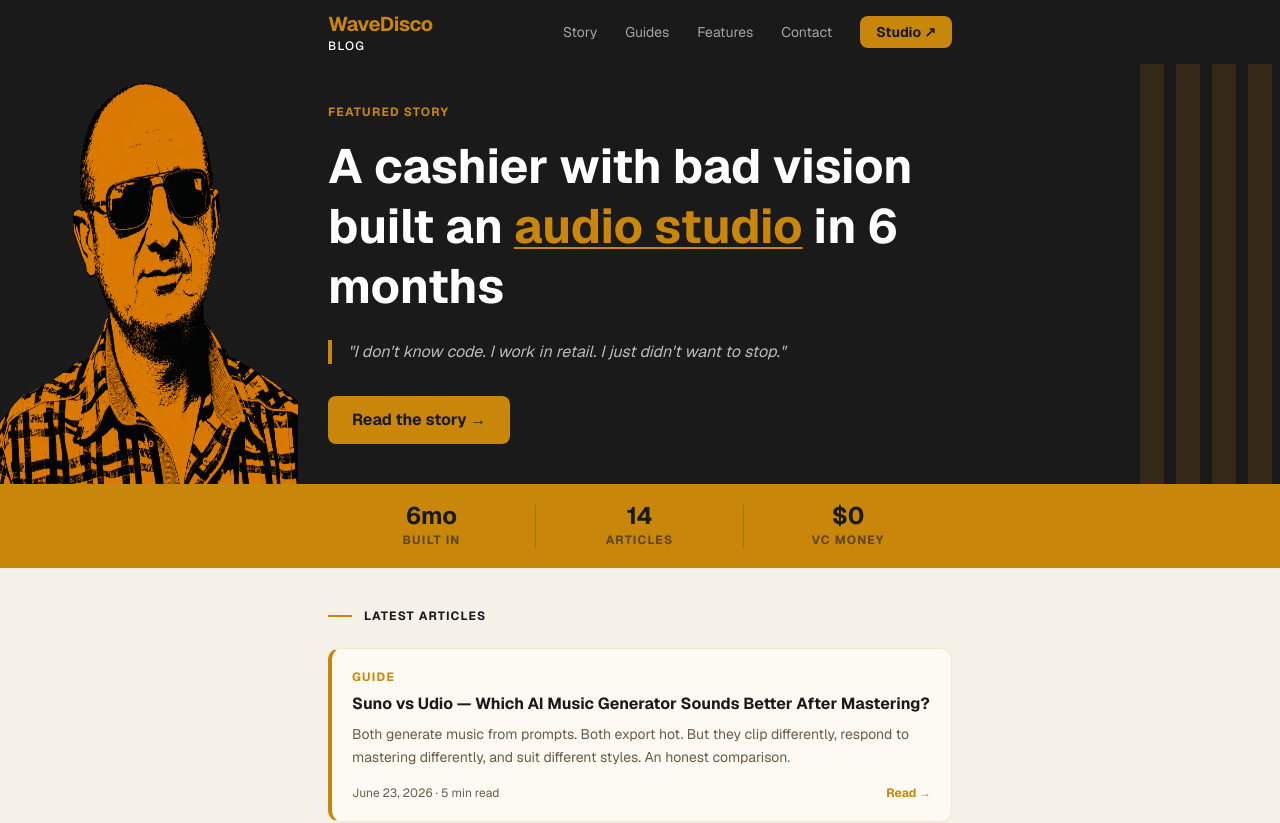
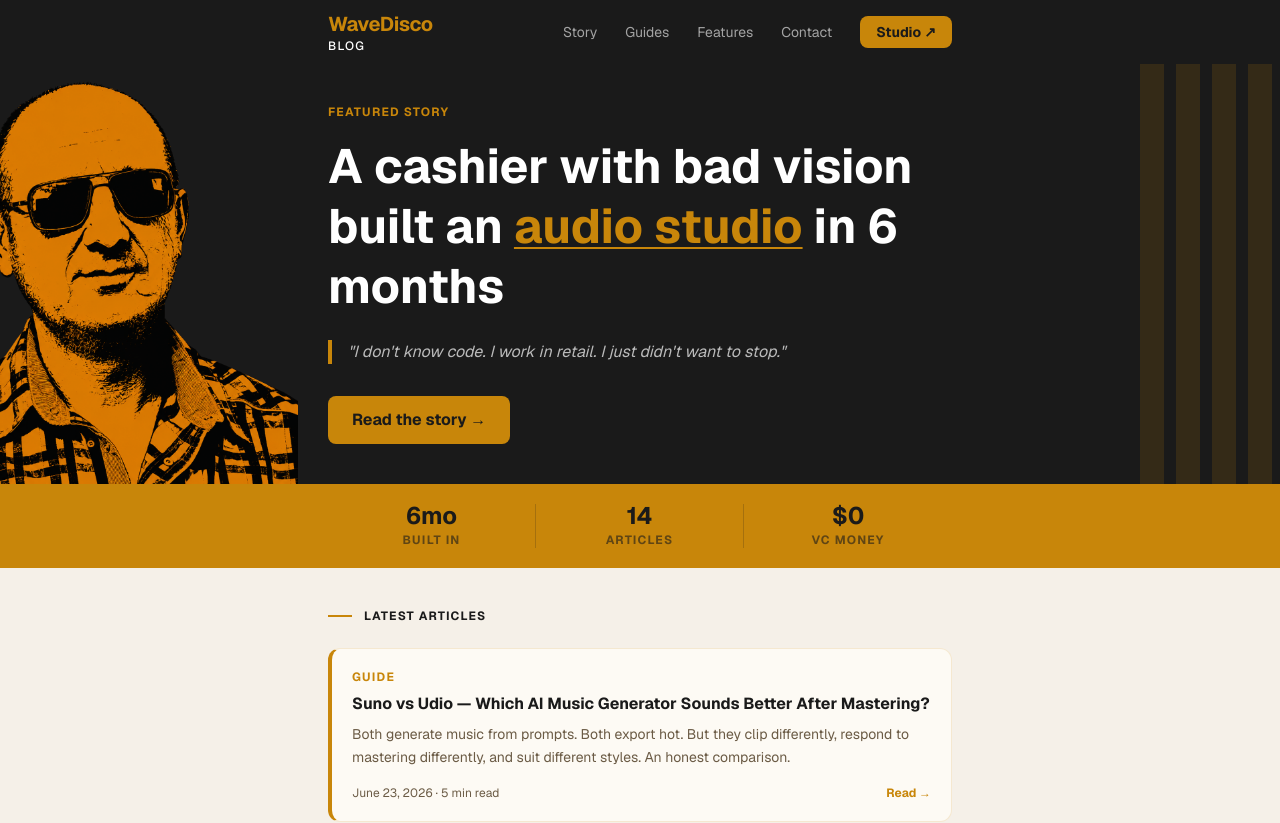
Before and after one commit to MC2804/wavedisco-blog, a Next.js app: page / in a window 1280 px wide. Shown: the top 823 px of the page. Built offline with nearby package versions, Linux system fonts and the light colour scheme.

Commit message:
fix(hero): add maxWidth none to portrait — prevent Tailwind preflight from squishing width

```diff
--- a/app/page.tsx
+++ b/app/page.tsx
@@ -44,7 +44,7 @@ export default function Home() {
             src="/images/author-portrait.png"
             alt="Serj — author of WaveDisco Blog"
             className="opacity-90"
-            style={{ height: "100%", width: "auto", display: "block" }}
+            style={{ height: "100%", width: "auto", display: "block", maxWidth: "none" }}
           />
         </div>
 
```
